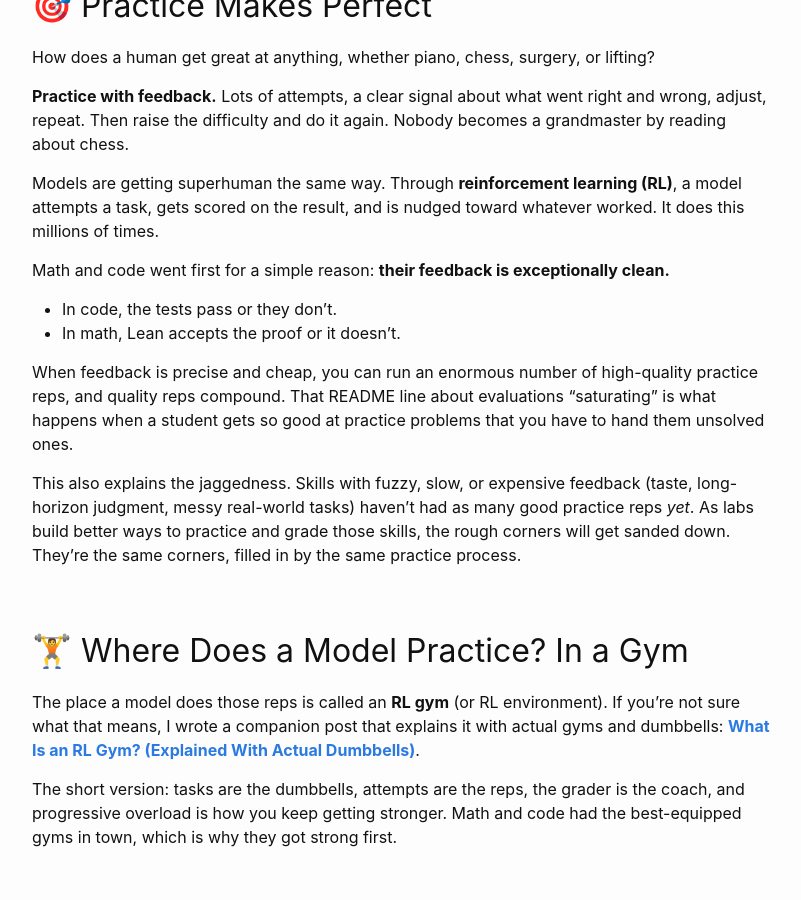
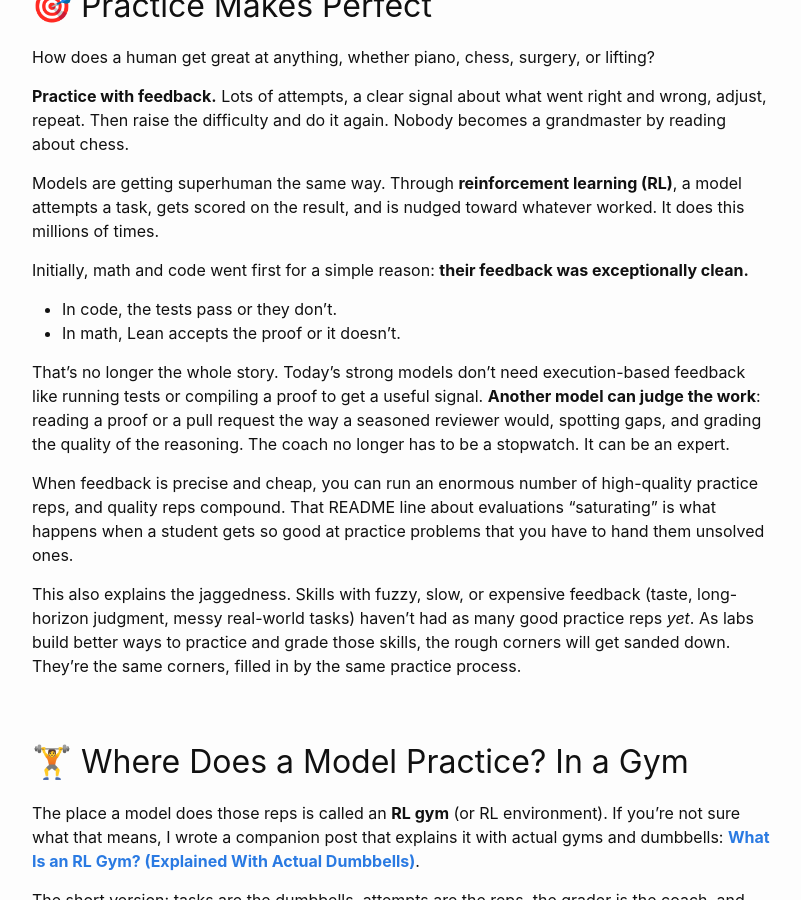
Before and after one commit to hminooei/hminooei.github.io, a Jekyll site: the page built from _posts/2026-10-07-superintelligence-is-here-in-math.md, in a window 1280 px wide and 900 px high, scrolled down 1920 px. Shown: the whole window, without its empty margins (238-1039 px from the left). Built offline with Jekyll 4.4.1, drawn with Linux system fonts in a browser that asks for light colours; our own code applies the rules of GitHub Pages for plain Markdown files; comment, search, counter and statistics services are not loaded.

Commit message:
Note that model-based judging now supplements execution feedback
Co-Authored-By: Claude Opus 5.5 <noreply@anthropic.com>
Claude-Session: https://claude.ai/code/session_01GvvBUFyDKbqwmYNNdzLGXa

```diff
--- a/_posts/2026-10-07-superintelligence-is-here-in-math.md
+++ b/_posts/2026-10-07-superintelligence-is-here-in-math.md
@@ -55,9 +55,11 @@ How does a human get great at anything, whether piano, chess, surgery, or liftin
 
 Models are getting superhuman the same way. Through **reinforcement learning (RL)**, a model attempts a task, gets scored on the result, and is nudged toward whatever worked. It does this millions of times.
 
-Math and code went first for a simple reason: **their feedback is exceptionally clean.**
+Initially, math and code went first for a simple reason: **their feedback was exceptionally clean.**
 - In code, the tests pass or they don't.
 - In math, Lean accepts the proof or it doesn't.
+
+That's no longer the whole story. Today's strong models don't need execution-based feedback like running tests or compiling a proof to get a useful signal. **Another model can judge the work**: reading a proof or a pull request the way a seasoned reviewer would, spotting gaps, and grading the quality of the reasoning. The coach no longer has to be a stopwatch. It can be an expert.
 
 When feedback is precise and cheap, you can run an enormous number of high-quality practice reps, and quality reps compound. That README line about evaluations "saturating" is what happens when a student gets so good at practice problems that you have to hand them unsolved ones.
 
```
